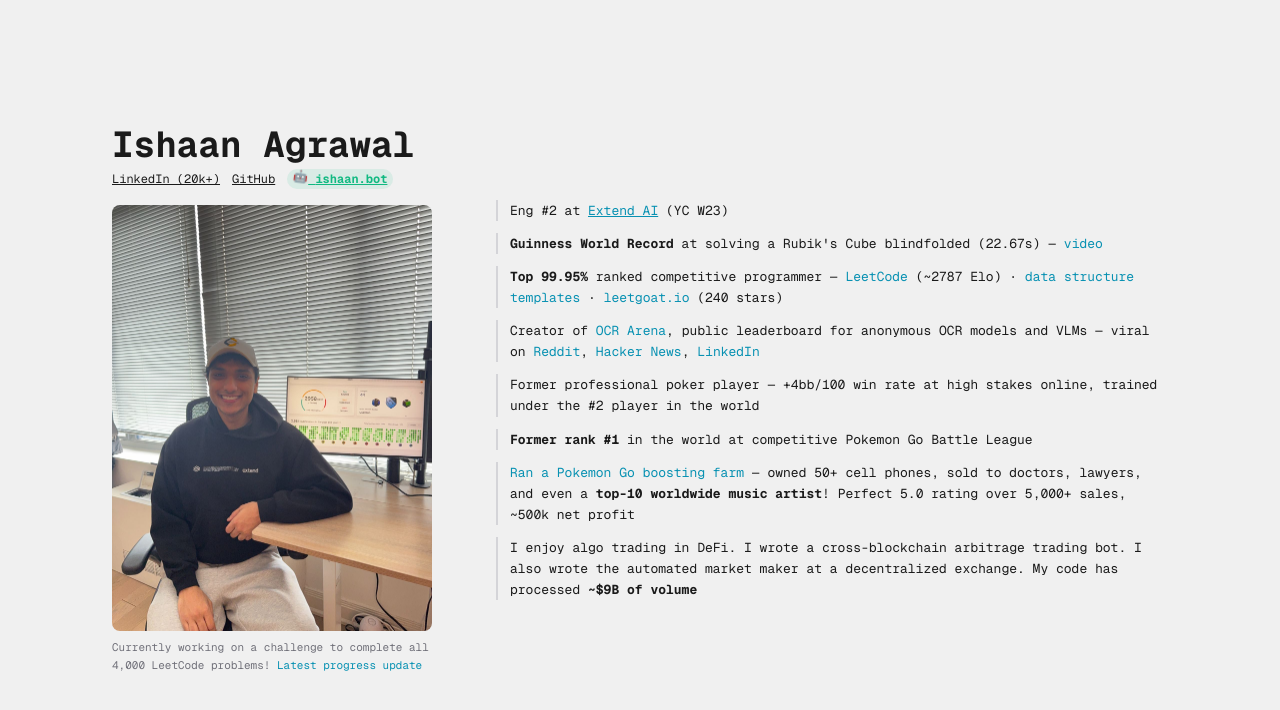
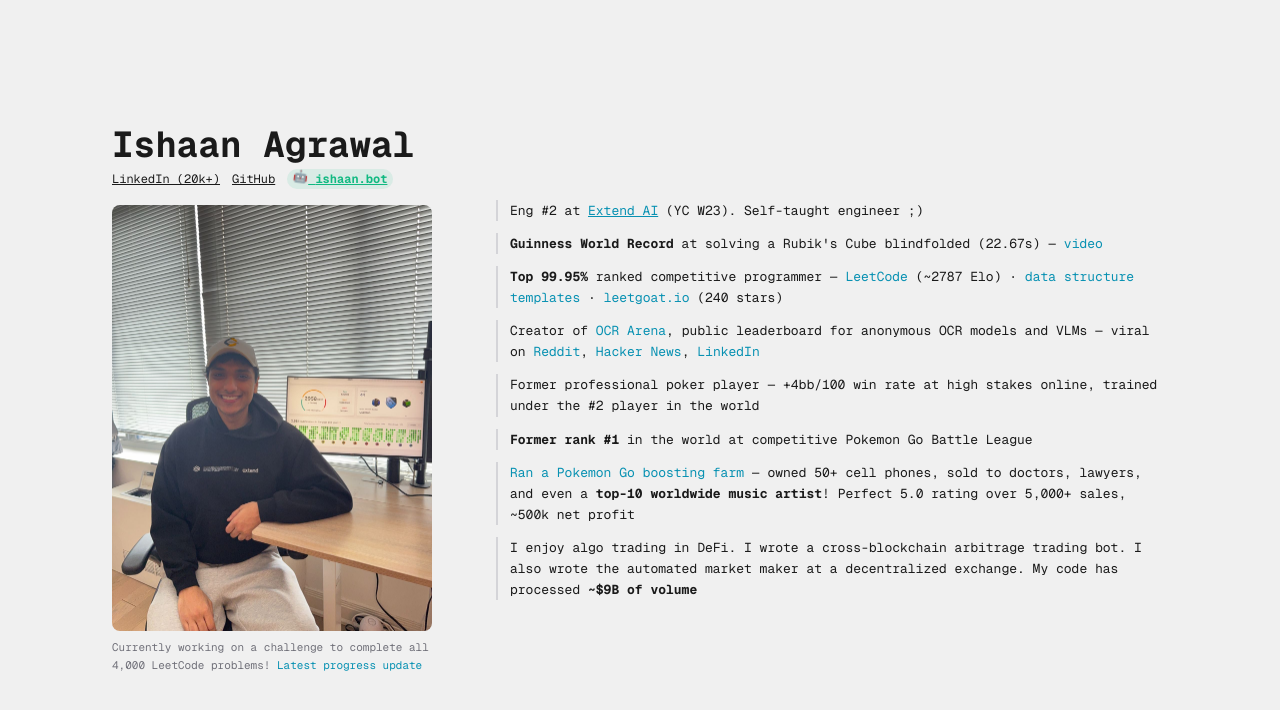
Before and after one commit to ishaanbuildsthings/ishaan.md, a Next.js app in the folder personal/: page / in a window 1280 px wide. Shown: the top 710 px of the page. Built offline with nearby package versions, Linux system fonts and the light colour scheme.

Commit message:
Add 'Self-taught engineer ;)' after Extend AI
Co-Authored-By: Claude Opus 4.6 <noreply@anthropic.com>

```diff
--- a/personal/src/components/Sidebar.tsx
+++ b/personal/src/components/Sidebar.tsx
@@ -12,7 +12,7 @@ export default function Sidebar() {
           >
             Extend AI
           </a>{" "}
-          (YC W23)
+          (YC W23). Self-taught engineer ;)
         </p>
       </div>
 
```
